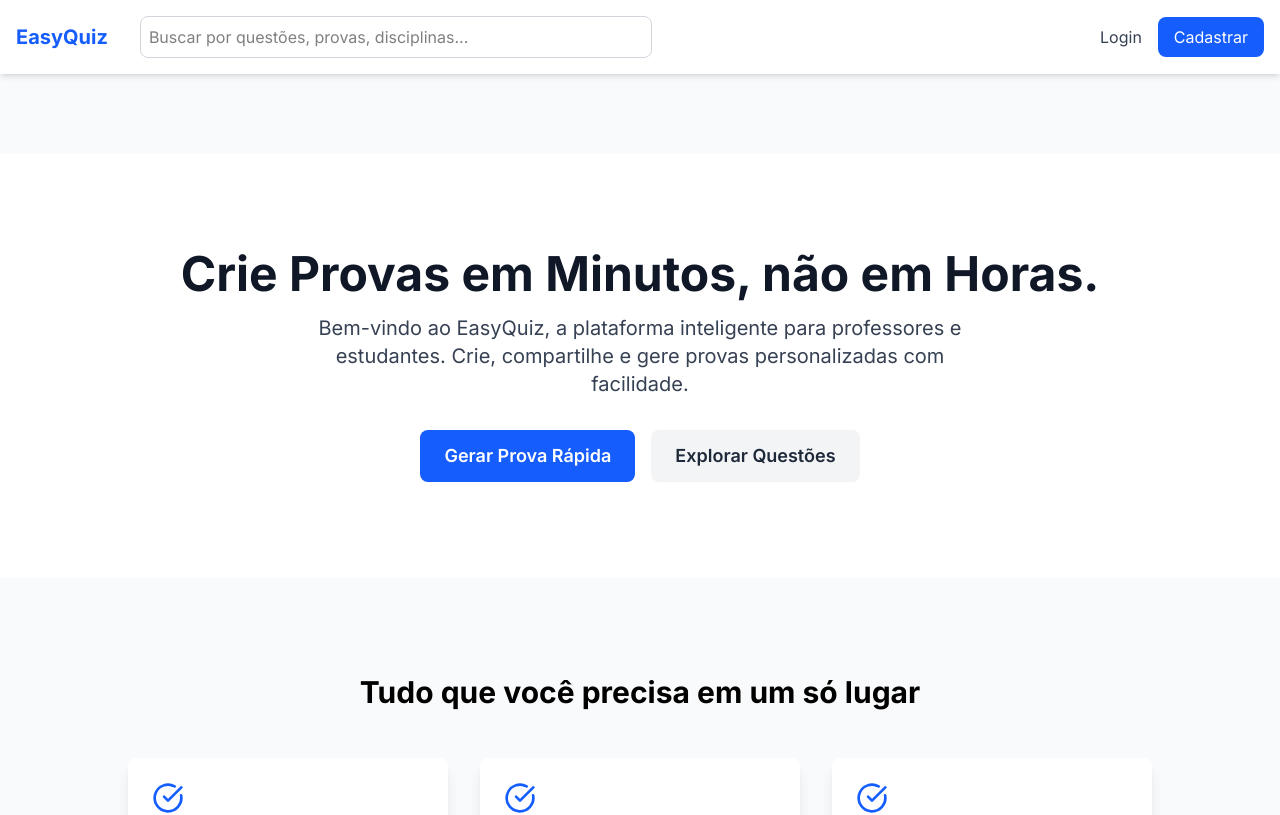
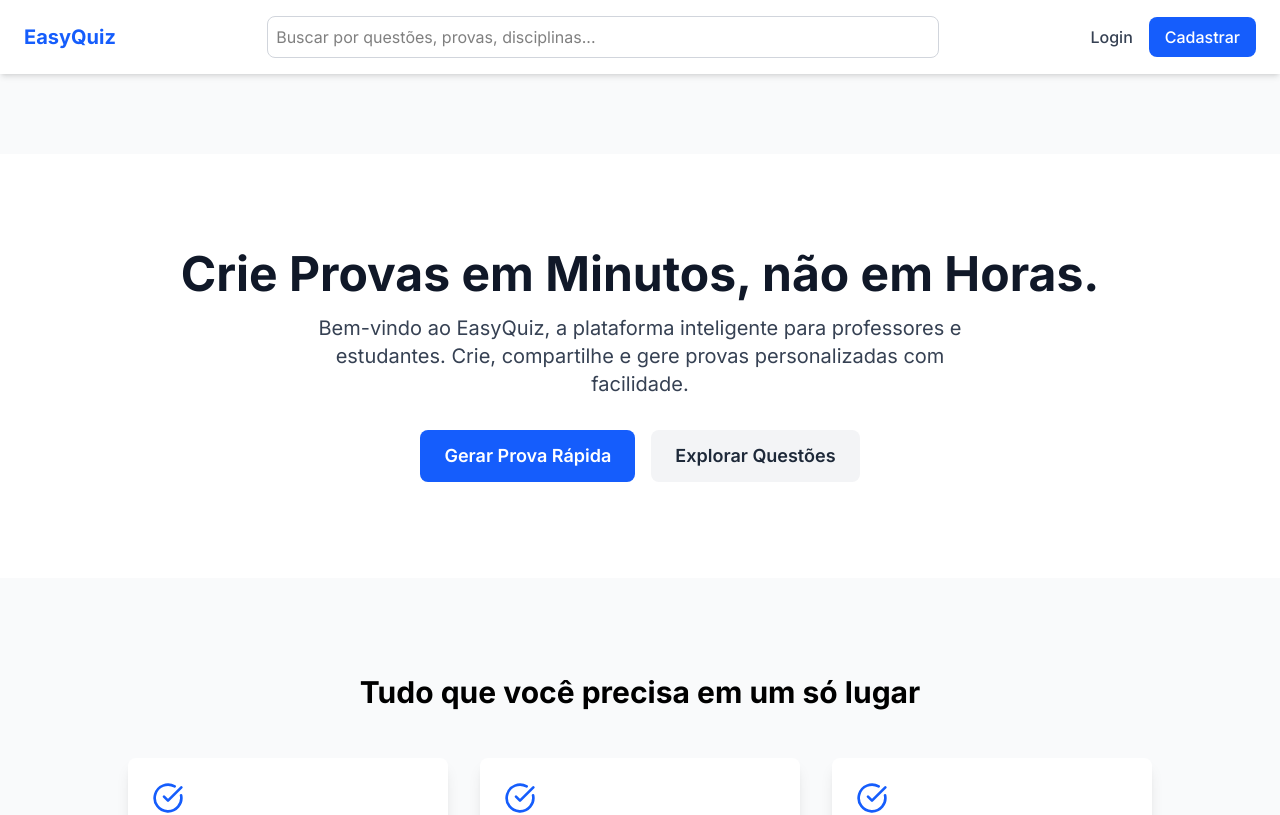
Before and after one commit to ry-anzz/easyquiz, a Next.js app: page / in a window 1280 px wide. Shown: the top 815 px of the page. Built offline with nearby package versions, Linux system fonts and the light colour scheme.

Commit message:
centralizando barra de pesquisa header

```diff
--- a/src/components/Navbar.tsx
+++ b/src/components/Navbar.tsx
@@ -1,26 +1,26 @@
 // src/components/Navbar.tsx
 
-'use client'; // 🚨 ESSENCIAL: Marcar como Client Component para usar hooks
+'use client';
 
 import Link from 'next/link';
-import { usePathname } from 'next/navigation'; // Importação correta
+import { usePathname } from 'next/navigation';
 
 export default function Navbar() {
   const pathname = usePathname();
 
-  // As rotas estão corretas, baseadas na sua estrutura de pastas
   const isAuthPage = pathname === '/auth/sign-up' || pathname === '/auth/sign-in';
 
-  // ... (Resto do componente conforme as correções anteriores)
-
+  // Definição do Logo
   const Logo = (
-    <div className="text-xl font-bold text-blue-600">
-      <Link href="/">EasyQuiz</Link> {/* Ajustei para / como padrão, não /dashboard */}
+    <div className="text-xl font-bold text-blue-600 flex-shrink-0">
+      <Link href="/">EasyQuiz</Link>
     </div>
   );
 
+  // Definição da Barra de Pesquisa
   const SearchBar = (
-    <div className="flex-1 max-w-lg mx-8">
+    // Removi o 'mx-8' daqui para controlar o espaçamento no container pai
+    <div className="w-full max-w-2xl">
       <input
         type="search"
         placeholder="Buscar por questões, provas, disciplinas..."
@@ -30,31 +30,34 @@
   );
 
   return (
-    <header className="bg-white shadow-md p-4 flex justify-between items-center">
+    <header className="bg-white shadow-md px-6 py-4 flex justify-between items-center gap-4">
 
-      {/* 1. Área do Logo e Busca: Só aparece se o usuário NÃO estiver na página de Auth */}
-      <div className="flex items-center flex-1">
-        {!isAuthPage && (
-            <>
-                {Logo}
-                {SearchBar}
-            </>
-        )}
+      {/* 1. Lado ESQUERDO: Logo */}
+      {/* Usamos uma largura mínima ou flex-shrink-0 para garantir que o logo não esmague */}
+      <div className="flex items-center min-w-fit">
+        {!isAuthPage && Logo}
       </div>
 
-      {/* 2. Área dos Botões de Login/Cadastro (sempre visíveis) */}
-      <nav className="flex items-center space-x-4">
-        {/* Usamos 'Link' em vez de 'a' */}
-        <Link href="/auth/sign-in" className="text-gray-700 hover:text-blue-500">
+      {/* 2. CENTRO: Barra de Pesquisa */}
+      {/* flex-1 faz ele ocupar todo o espaço disponível entre a esq e dir.
+          flex justify-center centraliza o input dentro desse espaço. */}
+      <div className="flex-1 flex justify-center px-4">
+        {!isAuthPage && SearchBar}
+      </div>
+
+      {/* 3. Lado DIREITO: Botões de Auth */}
+      <nav className="flex items-center space-x-4 min-w-fit justify-end">
+        <Link href="/auth/sign-in" className="text-gray-700 hover:text-blue-500 font-medium">
           Login
         </Link>
         <Link
           href="/auth/sign-up"
-          className="bg-blue-600 text-white px-4 py-2 rounded-lg hover:bg-blue-700"
+          className="bg-blue-600 text-white px-4 py-2 rounded-lg hover:bg-blue-700 transition-colors font-medium"
         >
           Cadastrar
         </Link>
       </nav>
+
     </header>
   );
 }
```
